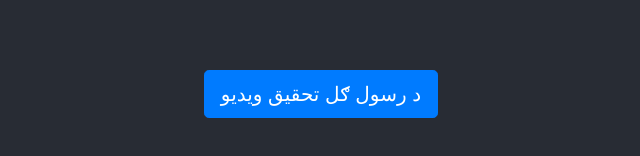
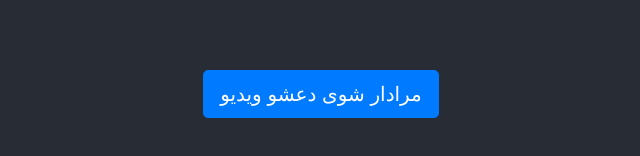
Before and after one commit to rouckay/omer, a plain HTML site: page index.html in a window 1280 px wide. Shown: the part 306-462 px from the top of the page, 319-959 px from the left. Drawn offline with nearby package versions, Linux system fonts and the light colour scheme.

Commit message:
Update index.html
Change daye

```diff
--- a/index.html
+++ b/index.html
@@ -31,7 +31,7 @@
                 title="Documentary on Arrest of Group of Kidnappers: مستند بازداشت آدم ربایان" frameborder="0"
                 allow="accelerometer; autoplay; clipboard-write; encrypted-media; gyroscope; picture-in-picture"
                 allowfullscreen></iframe>
-            <div class="btn btn-primary btn-lg" id="button">د رسول ګل تحقیق ویدیو</div>
+            <div class="btn btn-primary btn-lg" id="button">مرادار شوی دعشو ویدیو</div>
             <div id="result">
 
             </div>
```
